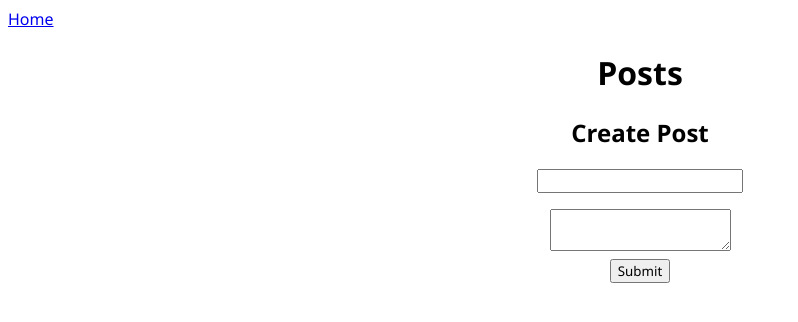
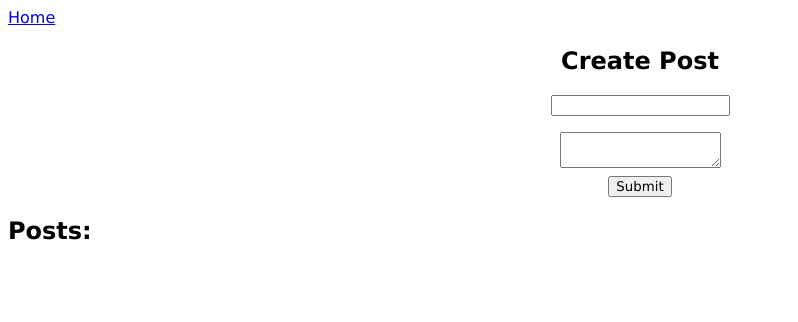
Before and after one commit to emilycre/react-redux, a React app: page / in a window 1280 px wide. Shown: the whole page, without its empty margins (0-798 px from the left). Built offline with nearby package versions, Linux system fonts and the light colour scheme.

Commit message:
blog working, is ugly

```diff
--- a/src/components/Home.css
+++ b/src/components/Home.css
@@ -1,9 +1,5 @@
 * {
-  font-family: 'Segoe UI', Tahoma, Geneva, Verdana, sans-serif;
-}
-
-h1 {
-  text-align: center;
+  font-family: 'Lucida Sans', 'Lucida Sans Regular', 'Lucida Grande', 'Lucida Sans Unicode', Geneva, Verdana, sans-serif;
 }
 
 .CreatePost {
--- a/src/components/Home.js
+++ b/src/components/Home.js
@@ -6,11 +6,11 @@ import styles from './Home.css';
 export default function Home() {
   return (
     <>
-      <h1>Posts</h1>
       <section className={styles.CreatePost}>
         <h2>Create Post</h2>
         <CreatePost />
       </section>
+      <h2>Posts:</h2>
       <section>
         <AllPosts />
       </section>
--- a/src/components/comment/Comment.js
+++ b/src/components/comment/Comment.js
@@ -1,11 +1,12 @@
 import React from 'react';
 import PropTypes from 'prop-types';
+import { FaTrashAlt } from 'react-icons/fa';
 
 function Comment({ id, comment, deleteComment }) {
   return (
     <section>
       <p>{comment}</p>
-      <button onClick={deleteComment.bind(null, id)} />
+      <FaTrashAlt onClick={deleteComment.bind(null, id)} />
     </section>
   );
 }
--- a/src/components/comment/CommentForm.js
+++ b/src/components/comment/CommentForm.js
@@ -27,6 +27,7 @@ export default class CommentForm extends PureComponent {
     return (
       <form onSubmit={this.handleSubmit}>
         <textarea value={comment} onChange={this.updateComment}></textarea>
+        <button>Submit</button>
       </form>
     );
   }
```
